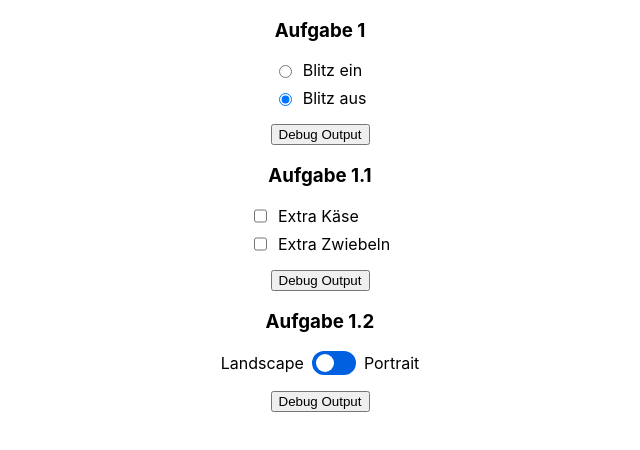
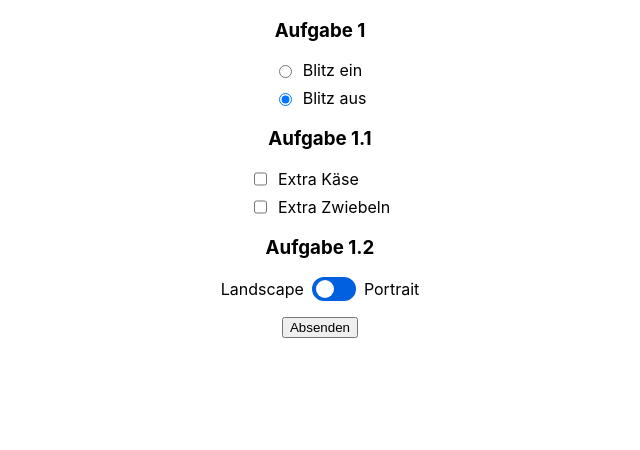
Before and after one commit to Okarashii/BBW-M293_form-example, a React (Create React App) app: page / in a window 1280 px wide. Shown: the top 450 px of the page, without its empty margins (320-960 px from the left). Built offline with nearby package versions, Linux system fonts and the light colour scheme.

Commit message:
- refactored - handled submit and state passing

```diff
--- a/src/App.css
+++ b/src/App.css
@@ -103,3 +103,7 @@ input[type="radio"].flash-input:checked+label.flash-label {
     aspect-ratio: 1/1;
     transition: all var(--animation-duration);
 }
+
+.submit-button {
+    margin-top: 1rem;
+}
--- a/src/App.js
+++ b/src/App.js
@@ -1,22 +1,8 @@
 import "./App.css";
 import { useState } from "react";
 
-function DebugButton({log}) {
-    function debug(output) {
-        for(const [label, value] of output) {
-            console.log(`${label}:`, value);
-        }
-    }
-
-    return (
-        <button className="debug-button" onClick={() => debug(log)}>Debug Output</button>
-    )
-}
-
 // Aufgabe 1a
-function Flash() {
-    const [flash, setFlash] = useState(false);
-
+function Flash({flash, setFlash}) {
     return (
         <>
             <div className="flash-wrapper">
@@ -30,16 +16,12 @@ function Flash() {
                 </label>
 
             </div>
-            <DebugButton log={[["Flash", flash]]}/>
         </>
     );
 }
 
 // Aufgabe 1.1a
-function CheckBoxes() {
-    const [extraCheese, setExtraCheese] = useState(false);
-    const [extraOnions, setExtraOnions] = useState(false);
-
+function PizzaToppings({ extraCheese, setExtraCheese, extraOnions, setExtraOnions}) {
     return (
         <>
             <div className="checkboxes-wrapper">
@@ -49,15 +31,12 @@ function CheckBoxes() {
                 <input id="cb-onions" type="checkbox" checked={extraOnions} onChange={() => setExtraOnions((o) => !o)}/>
                 <label htmlFor="cb-onions">Extra Zwiebeln</label>
             </div>
-            <DebugButton log={[["Extra Cheese", extraCheese],["Extra Onions", extraOnions]]}/>
         </>
     );
 }
 
 // Aufgabe 1.2a
-function ScreenOrientation() {
-    const [isLandscape, setIsLandscape] = useState(true);
-
+function ScreenOrientation({isLandscape, setIsLandscape}) {
     return (
         <>
             <div className="switch-wrapper">
@@ -68,23 +47,38 @@ function ScreenOrientation() {
                 </div>
                 <label htmlFor="orientation">Portrait</label>
             </div>
-            <DebugButton log={[["Screen Orientation", isLandscape]]}/>
         </>
     );
 }
 
 function App() {
+    // Den Components werden diese States als props übergeben, sodass 'App' zugriff auf deren Werte hat.
+    const [flash, setFlash] = useState(false);
+    const [extraCheese, setExtraCheese] = useState(false);
+    const [extraOnions, setExtraOnions] = useState(false);
+    const [isLandscape, setIsLandscape] = useState(true);
+
+    const onSubmit = (event) => {
+        // Sobald der Submit-Button geklickt wird, werden die States der einzelnen components hier verarbeitet.
+        console.log("Flash: ", flash);
+        console.log("Extra Cheese: ", extraCheese);
+        console.log("Extra Onions: ", extraOnions);
+        console.log("Orientation: ", isLandscape);
+    }
+
     return (
-        <div className="app">
+        <form onSubmit={onSubmit} className="app">
             <h3 className="app-title">Aufgabe 1</h3>
-            <Flash />
+            <Flash flash={flash} setFlash={setFlash}/>
 
             <h3 className="app-title">Aufgabe 1.1</h3>
-            <CheckBoxes />
+            <PizzaToppings extraCheese={extraCheese} extraOnions={extraOnions} setExtraCheese={setExtraCheese} setExtraOnions={setExtraOnions}/>
 
             <h3 className="app-title">Aufgabe 1.2</h3>
-            <ScreenOrientation/>
-        </div>
+            <ScreenOrientation isLandscape={isLandscape} setIsLandscape={setIsLandscape}/>
+
+            <button className="submit-button" type="submit">Absenden</button>
+        </form>
     );
 }
 
```
